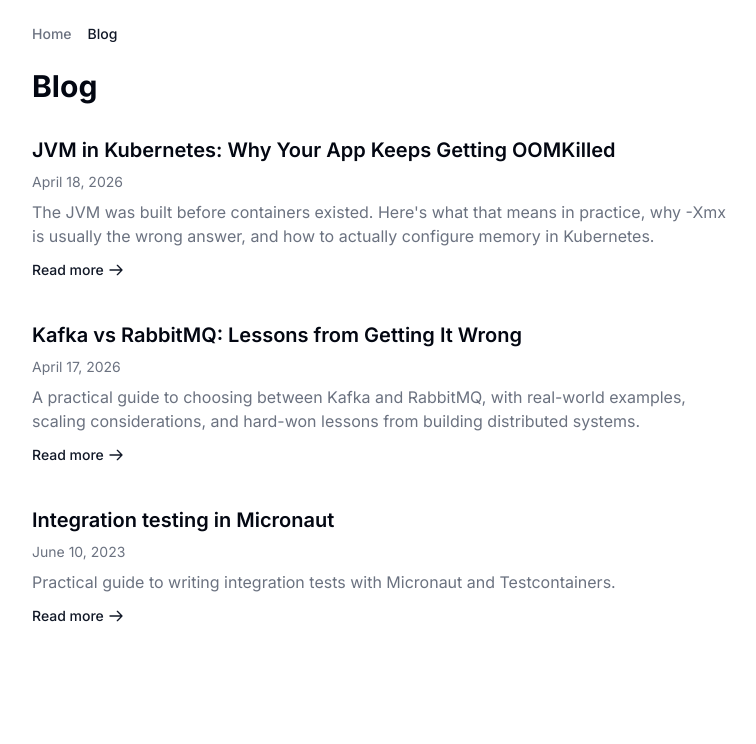
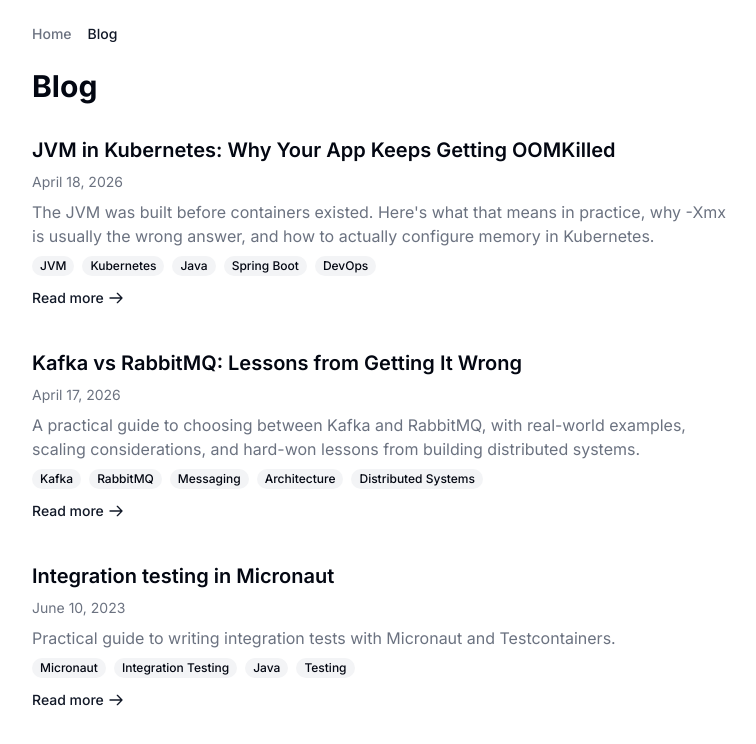
Before and after one commit to BartlomiejRasztabiga/rasztabiga.me, a Next.js app: page /blog in a window 1280 px wide. Shown: the top 744 px of the page, without its empty margins (256-1012 px from the left). Built offline with nearby package versions, Linux system fonts and the light colour scheme.

Commit message:
fix: pass tags prop to PostPreview in blog index and latest post

```diff
--- a/src/app/blog/page.tsx
+++ b/src/app/blog/page.tsx
@@ -34,6 +34,7 @@
               title={post.title}
               description={post.description}
               publishedAt={post.publishedAt}
+              tags={post.tags}
             />
           ))}
         </div>
--- a/src/components/blog/latest-post.tsx
+++ b/src/components/blog/latest-post.tsx
@@ -29,6 +29,7 @@
         title={latestPost.title}
         description={latestPost.description}
         publishedAt={latestPost.publishedAt}
+        tags={latestPost.tags}
       />
     </section>
   );
```
